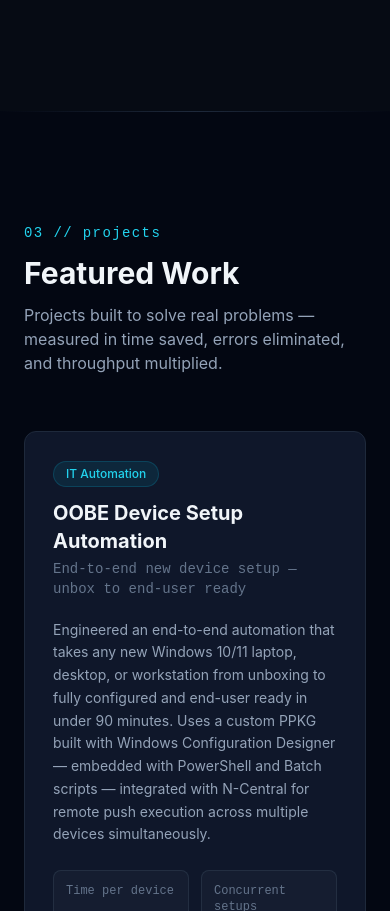
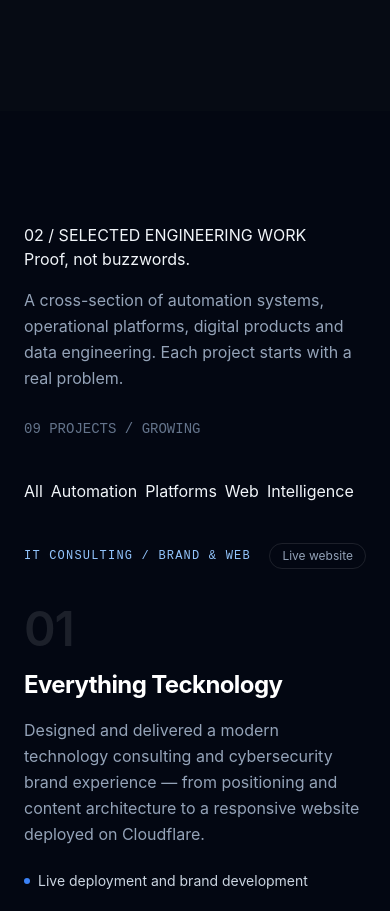
Before and after one commit to luyandandlanya/personal-assistant, a Next.js app: page / in a window 390 px wide. Shown: the part 3851-4762 px from the top of the page. Built offline with nearby package versions, Linux system fonts and the light colour scheme.

Commit message:
Portfolio v2: royal-blue dark frontend and expanded project showcase

```diff
--- a/src/components/Projects.tsx
+++ b/src/components/Projects.tsx
@@ -1,230 +1,51 @@
 'use client'
 
-import { useScrollAnimation } from '@/hooks/useScrollAnimation'
+import { useState } from 'react'
 
-const PROJECTS = [
-  {
-    id: 'oobe',
-    badge: 'IT Automation',
-    badgeColor: 'text-cyan-400 bg-cyan-500/10 border-cyan-500/20',
-    title: 'OOBE Device Setup Automation',
-    subtitle: 'End-to-end new device setup — unbox to end-user ready',
-    description:
-      'Engineered an end-to-end automation that takes any new Windows 10/11 laptop, desktop, or workstation from unboxing to fully configured and end-user ready in under 90 minutes. Uses a custom PPKG built with Windows Configuration Designer — embedded with PowerShell and Batch scripts — integrated with N-Central for remote push execution across multiple devices simultaneously.',
-    problems: [
-      { label: 'Time per device', before: '2–3 hrs', after: '1–1.5 hrs' },
-      { label: 'Concurrent setups', before: '1 at a time', after: '5+ simultaneous' },
-    ],
-    impact: [
-      'Standardised every device setup — zero missed configuration steps',
-      'Eliminated human error across all provisioning steps via scripted execution',
-      'Engineers freed from repetitive setup, redeployed to higher-value work',
-      'New-staff onboarding accelerated — devices ready same day',
-      '5 machines provisioned in 1 hour vs 1 machine per 2 hours previously',
-    ],
-    tech: ['Windows Config Designer', 'PPKG', 'PowerShell', 'Batch Scripting', 'N-Central', 'N-able'],
-  },
-  {
-    id: 'admindroid',
-    badge: 'Data Automation',
-    badgeColor: 'text-blue-400 bg-blue-500/10 border-blue-500/20',
-    title: 'Admin Droid Reporting Pipeline',
-    subtitle: 'M365 multi-tenant reporting: 12 days → 1 day',
-    description:
-      'Built a fully automated reporting pipeline that transforms scheduled Admin Droid exports (delivered to mailbox) into polished, per-tenant Excel reports. A Power Automate flow moves incoming exports to a watched folder; a Python script then compiles 8 export types × 76 tenants into 76 individual client-ready reports — on demand.',
-    problems: [
-      { label: 'Reporting time', before: '12 days', after: '1 day' },
-      { label: 'Tenants covered', before: 'manual per tenant', after: '76 automated' },
-    ],
-    impact: [
-      '92% reduction in reporting time — from 12 working days to 1',
-      'Eliminated error-prone manual Excel compilation across 76 tenants',
-      'Consistent report structure and formatting every single run',
-      'Scalable: adding new tenants requires zero change to the pipeline',
-      'Improved compliance visibility for all managed clients',
-    ],
-    tech: ['Python', 'Power Automate', 'Admin Droid', 'Excel', 'Mailbox Integration', 'File Automation'],
-  },
-  {
-    id: 'websystem',
-    badge: 'Full Stack Dev',
-    badgeColor: 'text-purple-400 bg-purple-500/10 border-purple-500/20',
-    title: 'Healthcare Web System',
-    subtitle: 'Final year group project · UKZN · 75% grade',
-    description:
-      'Led a 4-member team to design and deliver a full-stack client-focused web system for a healthcare provider. Built appointment booking, payment processing, and patient record management as core modules — all designed around operational efficiency for clinic staff.',
-    problems: [
-      { label: 'Team size', before: '4 members', after: 'Group Leader' },
-      { label: 'Final grade', before: 'target: pass', after: '75% achieved' },
-    ],
-    impact: [
-      'Delivered end-to-end appointment booking with calendar management',
-      'Integrated payment processing and receipt generation',
-      'Patient record module with search and history tracking',
-      'Power BI dashboard for clinic operational reporting',
-      'Functional, user-tested solution submitted on time',
-    ],
-    tech: ['C#', 'ASP.NET', 'HTML / CSS', 'MySQL', 'Power BI'],
-  },
-  {
-    id: 'service-management',
-    badge: 'Full Stack Dev',
-    badgeColor: 'text-purple-400 bg-purple-500/10 border-purple-500/20',
-    title: 'Service Provider Management System',
-    subtitle: 'Staff, stock & compliance tracking for a multi-site contractor',
-    description:
-      'Designed and built two linked apps for a service provider holding maintenance contracts across multiple hospital sites. An Operations app tracks staff attendance, payroll drafts, tool/asset locations, and consumable stock via a ledger model. A Contract & Document Tracker watches tender, certification, and document expiry dates and sends alerts before deadlines — sharing a single contracts table between the two.',
-    problems: [
-      { label: 'Stock balance', before: 'manual count', after: 'ledger-computed' },
-      { label: 'Deadline tracking', before: 'spreadsheet, ad hoc', after: 'automated email alerts' },
-    ],
-    impact: [
-      'Replaced manual attendance sheets with exception-based absence logging',
-      'Stock balances always computed from delivery/usage ledger — never stale, always auditable',
-      'Role-based access via row-level security: owner sees everything, supervisors see only their contracts',
-      'Live system deployed and in use across 9 contracts spanning 6 hospital sites',
-      'Payroll engine rebuilt mid-flight to match the company\'s real-world payslip format with zero downtime',
-    ],
-    tech: ['React', 'Vite', 'Tailwind CSS', 'Supabase', 'PostgreSQL', 'Row Level Security', 'FastAPI', 'Python'],
-  },
-  {
-    id: 'doorman-demo',
-    badge: 'Frontend Prototyping',
-    badgeColor: 'text-cyan-400 bg-cyan-500/10 border-cyan-500/20',
-    title: 'Doorman Operations System — Demo',
-    subtitle: 'Clickable multi-store prototype for stakeholder review',
-    description:
-      'Built a clickable demo prototype of an operations system for a multi-store retail brand (4 store locations), used to validate workflow and UI direction with stakeholders before committing to a full build. Deployed live via Cloudflare Pages for instant feedback rounds.',
-    problems: [
-      { label: 'Feedback cycle', before: 'static mockups', after: 'live clickable demo' },
-      { label: 'Store coverage', before: 'single store', after: '4 store locations' },
-    ],
-    impact: [
-      'Gave stakeholders a real, navigable prototype instead of static mockups',
-      'Connected GitHub repo directly to Cloudflare Pages for instant redeploys on every commit',
-      'De-risked the full build by validating UI/UX decisions early and cheaply',
-    ],
-    tech: ['React', 'Vite', 'Tailwind CSS', 'ESLint', 'Cloudflare Pages'],
-  },
-  {
-    id: 'netpath',
-    badge: 'IT Automation',
-    badgeColor: 'text-blue-400 bg-blue-500/10 border-blue-500/20',
-    title: 'NetPath V2 — Network Path Monitoring Engine',
-    subtitle: 'Replacement for N-Central\'s discontinued NetPath feature',
-    description:
-      'Built a multi-target TCP network path monitoring engine to replace N-Central\'s discontinued NetPath feature, after N-able dropped it from the platform. Runs as a pair of persistent Windows Services — one continuously traces network paths to customer-defined targets, detecting latency anomalies, packet loss, route changes, and TCP availability failures; the other serves a live NOC dashboard.',
-    problems: [
-      { label: 'Path visibility', before: 'lost with N-Central', after: 'restored, per-target' },
-      { label: 'Anomaly detection', before: 'none', after: 'latency/loss/route alerts' },
-    ],
-    impact: [
-      'Restored network path visibility lost when N-able discontinued NetPath',
-      'Self-hosted on customer VMs — no per-target licensing cost',
-      'Live NOC dashboard with hop-by-hop diagrams, trend charts, and active alert banners',
-      'Documented for repeatable multi-site deployment — same binaries everywhere, only config and credentials are site-specific',
-      'Automated email alerting on TCP down, latency breach, packet loss breach, and route changes',
-    ],
-    tech: ['PowerShell', 'Windows Services', 'NSSM', 'SMTP', 'HTML/CSS Reporting', 'Chart.js'],
-  },
+type Category = 'Automation' | 'Platforms' | 'Web' | 'Intelligence'
+type Project = {
+  title: string; eyebrow: string; category: Category; status: string; number: string;
+  description: string; stack: string[]; proof: string; url?: string
+}
+
+const projects: Project[] = [
+  {number:'01',title:'Everything Tecknology',eyebrow:'IT CONSULTING / BRAND & WEB',category:'Web',status:'Live website',description:'Designed and delivered a modern technology consulting and cybersecurity brand experience — from positioning and content architecture to a responsive website deployed on Cloudflare.',stack:['Astro','TypeScript','Tailwind','Cloudflare'],proof:'Live deployment and brand development',url:'https://everything-tecknology.luyandandlanya.workers.dev'},
+  {number:'02',title:'Endpoint Experience Intelligence',eyebrow:'EUX / ENDPOINT TELEMETRY',category:'Intelligence',status:'V1 in development',description:'A device-experience assessment system built around endpoint telemetry, weighted scoring, data quality, and automated collection. Current work focuses on credible readings and explainable evaluations.',stack:['PowerShell','N-central','Rewst','SQL'],proof:'Five-pillar scoring and collection framework'},
+  {number:'03',title:'NetPath V2',eyebrow:'NETWORK / OBSERVABILITY',category:'Automation',status:'Documented project',description:'Designed a self-hosted network-path monitoring approach with persistent collectors, live operational visibility and alerting for TCP availability, latency, loss and route changes.',stack:['PowerShell','Windows Services','Chart.js','SMTP'],proof:'Network operations architecture and deployment guide'},
+  {number:'04',title:'Team Glory',eyebrow:'OPERATIONS / PRODUCTIVITY',category:'Platforms',status:'Implementation in progress',description:'An internal sprint-operations portal for automation and analytics teams, combining work planning, KPI visibility, database-backed records and repeatable delivery processes.',stack:['Supabase','SQL','Web Apps','Automation'],proof:'Sprint operations portal and system design'},
+  {number:'05',title:'Service Provider Management',eyebrow:'BUSINESS OPERATIONS / FULL STACK',category:'Platforms',status:'Project case study',description:'A connected operations and contract-management platform covering staff, inventory movements, document expiry and role-based access for multi-site service delivery.',stack:['React','Supabase','PostgreSQL','Python'],proof:'Two connected applications and operational workflows'},
+  {number:'06',title:'AdminDroid Reporting Pipeline',eyebrow:'DATA / REPORT AUTOMATION',category:'Automation',status:'Project case study',description:'Automated the transformation of multi-tenant Microsoft 365 exports into consistent per-customer reporting packs, replacing repetitive manual compilation.',stack:['Python','Power Automate','Excel','M365'],proof:'Documented 12-day to 1-day reporting improvement'},
+  {number:'07',title:'Windows Device Provisioning',eyebrow:'ENDPOINT / WORKFLOW AUTOMATION',category:'Automation',status:'Project case study',description:'Automated repeatable Windows workstation setup through provisioning packages, scripting and remote management to reduce manual effort and support concurrent deployments.',stack:['PowerShell','PPKG','N-central','Windows'],proof:'Standardised onboarding workflow'},
+  {number:'08',title:'Doorman Operations Demo',eyebrow:'PRODUCT / PROTOTYPING',category:'Web',status:'Prototype',description:'A clickable multi-store operations prototype created to align stakeholder feedback before full implementation, with Cloudflare-powered preview delivery.',stack:['React','Vite','Tailwind','Cloudflare Pages'],proof:'Interactive demonstration and iteration'},
+  {number:'09',title:'Healthcare Web System',eyebrow:'ACADEMIC / FULL STACK',category:'Platforms',status:'Completed academic project',description:'A team-built healthcare management system covering appointments, patient information, payment workflows and operational reporting.',stack:['C#','ASP.NET','MySQL','Power BI'],proof:'University capstone project'}
 ]
 
+const filters = ['All','Automation','Platforms','Web','Intelligence'] as const
 export default function Projects() {
-  const ref = useScrollAnimation<HTMLElement>()
-
-  return (
-    <section id="projects" ref={ref} className="relative py-28 px-6">
-      <div className="section-divider absolute top-0 left-0 right-0" />
-      <div className="max-w-5xl mx-auto">
-        {/* Header */}
-        <div data-animate className="mb-14">
-          <span className="text-cyan-400 font-mono text-sm mb-3 block tracking-widest">
-            03 // projects
-          </span>
-          <h2 className="text-3xl md:text-4xl font-bold text-slate-100">Featured Work</h2>
-          <p className="text-slate-400 mt-3 text-base max-w-xl">
-            Projects built to solve real problems — measured in time saved, errors eliminated, and
-            throughput multiplied.
-          </p>
-        </div>
-
-        <div className="flex flex-col gap-8">
-          {PROJECTS.map((project, i) => (
-            <div
-              key={project.id}
-              data-animate
-              data-animate-delay={String(i * 120)}
-              className="card p-7 group"
-            >
-              {/* Top row */}
-              <div className="flex flex-wrap items-start justify-between gap-4 mb-5">
-                <div>
-                  <span
-                    className={`inline-block px-3 py-1 rounded-full text-xs font-medium border mb-3 ${project.badgeColor}`}
-                  >
-                    {project.badge}
-                  </span>
-                  <h3 className="text-xl font-bold text-slate-100 group-hover:text-cyan-400 transition-colors">
-                    {project.title}
-                  </h3>
-                  <p className="text-slate-500 text-sm mt-1 font-mono">{project.subtitle}</p>
-                </div>
-              </div>
-
-              {/* Description */}
-              <p className="text-slate-400 text-sm leading-relaxed mb-6">{project.description}</p>
-
-              {/* Before / After metrics */}
-              <div className="grid grid-cols-2 sm:grid-cols-4 gap-3 mb-6">
-                {project.problems.map((p) => (
-                  <div key={p.label} className="rounded-lg bg-slate-800/40 border border-slate-700/50 p-3">
-                    <div className="text-xs text-slate-500 font-mono mb-2">{p.label}</div>
-                    <div className="flex items-center gap-1.5">
-                      <span className="text-xs text-red-400/70 line-through">{p.before}</span>
-                      <svg className="w-3 h-3 text-slate-600" fill="none" viewBox="0 0 24 24" stroke="currentColor">
-                        <path strokeLinecap="round" strokeLinejoin="round" strokeWidth={2} d="M13 7l5 5m0 0l-5 5m5-5H6" />
-                      </svg>
-                      <span className="text-sm font-bold text-emerald-400">{p.after}</span>
-                    </div>
-                  </div>
-                ))}
-              </div>
-
-              {/* Impact bullets */}
-              <div className="mb-6">
-                <div className="text-xs font-mono text-slate-500 mb-3 tracking-widest">IMPACT</div>
-                <ul className="space-y-2">
-                  {project.impact.map((point) => (
-                    <li key={point} className="flex items-start gap-2.5 text-sm text-slate-400">
-                      <svg
-                        className="w-3.5 h-3.5 text-cyan-500 mt-0.5 shrink-0"
-                        fill="none"
-                        viewBox="0 0 24 24"
-                        stroke="currentColor"
-                      >
-                        <path strokeLinecap="round" strokeLinejoin="round" strokeWidth={2.5} d="M5 13l4 4L19 7" />
-                      </svg>
-                      {point}
-                    </li>
-                  ))}
-                </ul>
-              </div>
-
-              {/* Tech stack */}
-              <div className="flex flex-wrap gap-2 pt-4 border-t border-slate-800">
-                {project.tech.map((t) => (
-                  <span
-                    key={t}
-                    className="px-2.5 py-1 rounded-md text-xs font-mono text-slate-400 bg-slate-800/60 border border-slate-700/50"
-                  >
-                    {t}
-                  </span>
-                ))}
-              </div>
+  const [filter,setFilter]=useState<(typeof filters)[number]>('All')
+  const visible=filter==='All'?projects:projects.filter(p=>p.category===filter)
+  return <section id="projects" className="portfolio-section relative px-6 py-28">
+    <div className="max-w-6xl mx-auto">
+      <div className="flex flex-col md:flex-row md:items-end md:justify-between gap-7 mb-10">
+        <div><p className="section-kicker">02 / SELECTED ENGINEERING WORK</p><h2 className="section-title">Proof, not <span className="text-royal">buzzwords.</span></h2><p className="text-slate-400 max-w-2xl mt-4 leading-relaxed">A cross-section of automation systems, operational platforms, digital products and data engineering. Each project starts with a real problem.</p></div>
+        <div className="text-sm font-mono text-slate-500">{String(projects.length).padStart(2,'0')} PROJECTS / GROWING</div>
+      </div>
+      <div className="flex gap-2 overflow-x-auto pb-5 mb-5" aria-label="Filter projects">
+        {filters.map(item=><button key={item} onClick={()=>setFilter(item)} aria-pressed={filter===item} className={'filter-chip '+(filter===item?'filter-chip-active':'')}>{item}</button>)}
+      </div>
+      <div className="grid md:grid-cols-2 gap-4">
+        {visible.map((p,index)=><article key={p.number} className={'project-panel group '+(index===0&&filter==='All'?'md:col-span-2 featured-panel':'')}>
+          <div className="relative z-10 flex flex-col h-full">
+            <div className="flex flex-wrap justify-between items-center gap-3 mb-9"><span className="text-xs font-mono tracking-widest text-blue-300">{p.eyebrow}</span><span className="text-xs text-slate-400 border border-white/10 rounded-full px-3 py-1">{p.status}</span></div>
+            <div className="mt-auto"><div className="text-5xl font-semibold text-white/10 mb-4 tracking-tight">{p.number}</div><h3 className="text-2xl md:text-3xl font-bold tracking-tight text-white mb-4">{p.title}</h3><p className="text-slate-400 leading-relaxed max-w-2xl mb-6">{p.description}</p>
+              <div className="mb-6 flex items-center gap-2 text-sm text-slate-300"><span className="w-1.5 h-1.5 rounded-full bg-blue-500"/>{p.proof}</div>
+              <div className="flex flex-wrap gap-2">{p.stack.map(s=><span className="stack-chip" key={s}>{s}</span>)}</div>
+              {p.url&&<a className="inline-flex items-center gap-2 mt-7 font-medium text-blue-300 hover:text-white transition-colors" href={p.url} target="_blank" rel="noopener noreferrer">Explore live site <span aria-hidden="true">↗</span></a>}
             </div>
-          ))}
-        </div>
+          </div>
+        </article>)}
       </div>
-    </section>
-  )
+      <p className="mt-7 text-sm text-slate-500">Selected client and internal systems are described at a high level to protect confidential implementation details. Project status is shown where work is ongoing.</p>
+    </div>
+  </section>
 }
```
